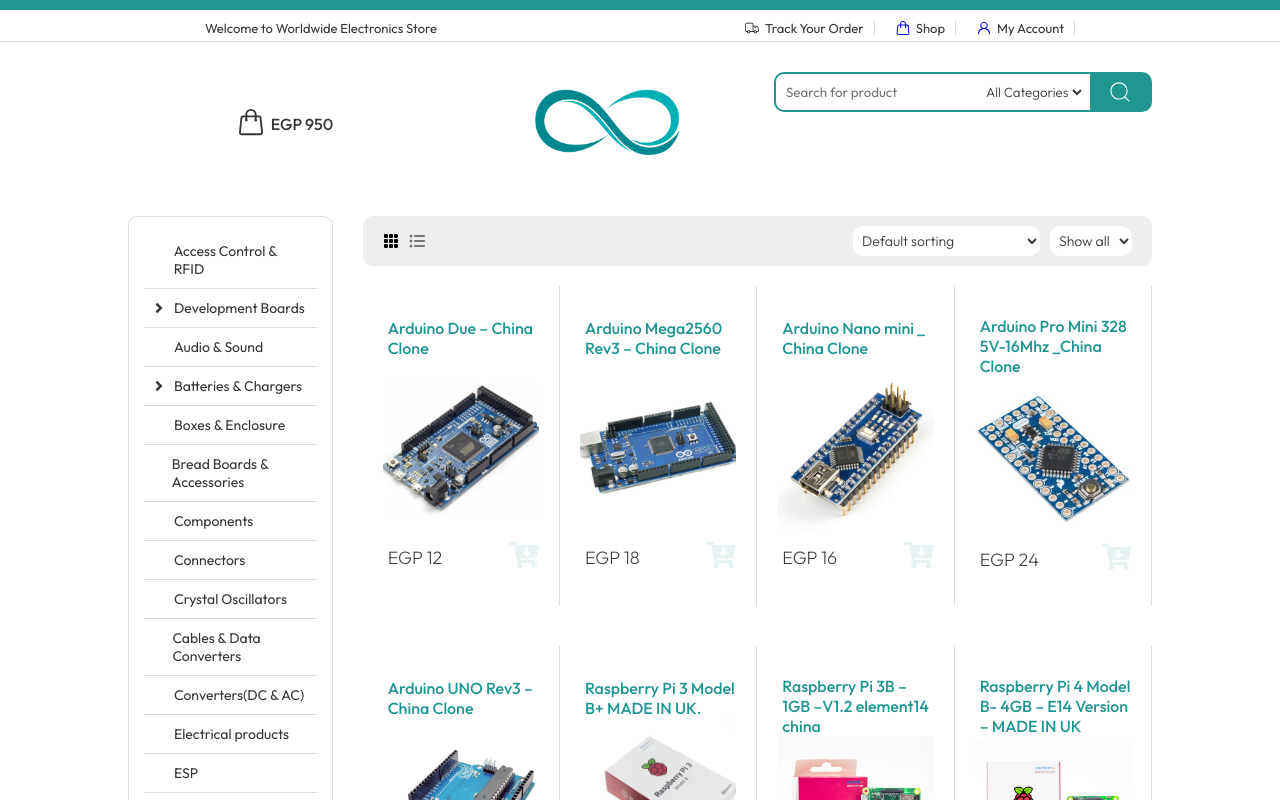
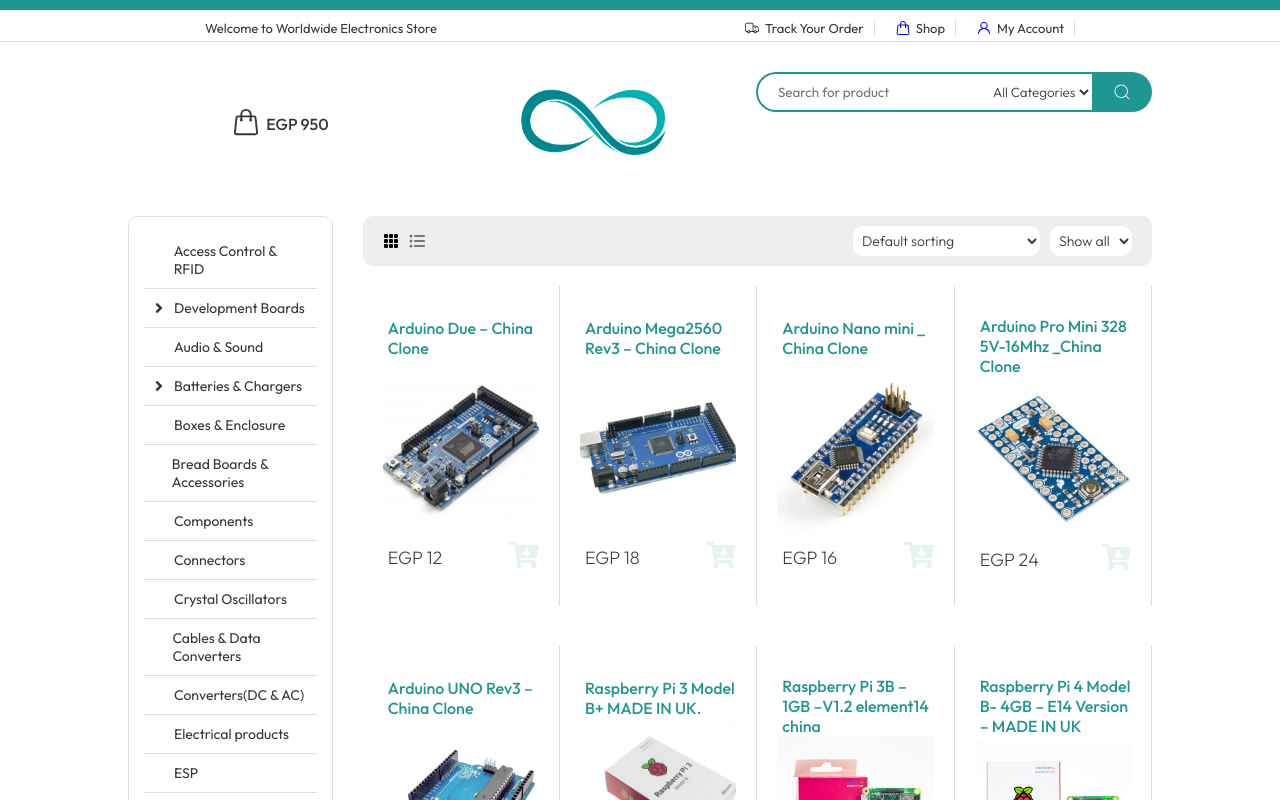
Before and after one commit to ShadyNabil8/Store-React.js-Node.js, a React (Vite) app in the folder frontend/: page / in a window 1280 px wide. Shown: the top 800 px of the page. Built offline with nearby package versions, Linux system fonts and the light colour scheme.

Commit message:
Sliding search

```diff
--- a/frontend/src/App.jsx
+++ b/frontend/src/App.jsx
@@ -11,17 +11,20 @@ import Cart from './pages/Cart/Cart'
 const App = () => {
   const [slidingSidebar, setSlidingSidebar] = useState(false);
   const [selectedCategory, setSelectedCategory] = useState('all')
+  const [slidingSearch, setSlidingSearch] = useState(false);
 
   return (
     <BrowserRouter>
       <div className='app'>
-        <div className={(slidingSidebar) ? "overlay overlay-show" : "overlay"} onClick={() => { setSlidingSidebar(false) }}></div>
+        <div className={(slidingSidebar) ? "overlay overlay-show" : (slidingSearch) ? "overlay overlay-show-transparent" : "overlay"} onClick={() => { setSlidingSidebar(false); setSlidingSearch(false) }}></div>
 
         <NavBar>
 
         </NavBar>
 
         <Header
+          slidingSearch={slidingSearch}
+          setSlidingSearch={setSlidingSearch}
           setSlidingSidebar={setSlidingSidebar}
           slidingSidebar={slidingSidebar}>
         </Header>
@@ -38,8 +41,8 @@ const App = () => {
             selectedCategory={selectedCategory}
             setSelectedCategory={setSelectedCategory}>
           </Home>} />
-          <Route path='/login' element={<Login/>} />
-          <Route path='/cart' element={<Cart/>} />
+          <Route path='/login' element={<Login />} />
+          <Route path='/cart' element={<Cart />} />
         </Routes>
 
         <Footer />
--- a/frontend/src/components/Header/Header.css
+++ b/frontend/src/components/Header/Header.css
@@ -1,3 +1,28 @@
+.sliding-searchbar{
+    position: fixed;
+    top: 60px;
+    width: 100%;
+    height: 80px;
+    background-color: rgb(255, 255, 255);
+    z-index: 4;
+    display: flex;
+    padding: 10px 60px;
+    align-items: center;
+    justify-content: space-between;
+    .searchbar{
+        border: 0px;
+        height: 30px;
+        flex:1;
+        padding: 0px 10px;
+        color: #31363F;
+    }
+    .search-icon{
+        height: 30px;
+        width: 30px;
+        color: #209693;
+    }
+}
+
 .header {
     display: grid;
     grid-template-columns: 1fr 1fr 1fr;
@@ -9,18 +34,20 @@
 
     .search-bar {
         display: flex;
-        border: 2px solid #209693;
-        border-radius: 10px;
+        border-radius: 50px;
         height: 40px;
         width: 100%;
 
         input {
             border: 0px;
-            margin-right: 5px;
-            margin-left: 10px;
             height: 100%;
             background-color: white;
+            border-top-left-radius: inherit;
+            border-bottom-left-radius: inherit;
+            border: 2px solid #209693;
+            border-right: 0px;
             color: #3c3b3b;
+            padding: 0px 20px;
             flex: 1;
         }
 
@@ -29,12 +56,12 @@
         select {
             border: 0px;
             background-color: white;
-            margin-right: 5px;
             height: 100%;
             font-weight: 300;
             color: #3c3b3b;
-            border-top-left-radius: 5px;
-            border-bottom-left-radius: 5px;
+            border: 2px solid #209693;
+            border-right: 0px;
+            border-left: 0px;
         }
 
 
@@ -44,14 +71,26 @@
             height: 100%;
             width: 60px;
             padding: 5px;
-            border-top-right-radius: 5px;
-            border-bottom-right-radius: 5px;
+            border-top-right-radius: inherit;
+            border-bottom-right-radius: inherit;
+            display: flex;
+            justify-content: center;
+            align-items: center;
+        }
+
+        button {
+            cursor: pointer;
+            transition: background-color 0.3s;
+        }
+
+        button:hover {
+            background-color: #31363F;
         }
 
         .search-icon {
             color: white;
-            height: 100%;
-            width: 80%;
+            height: 20px;
+            width: 20px;
         }
     }
 
@@ -163,7 +202,7 @@
             flex-shrink: 1;
             justify-content: center;
             align-items: center;
-            border-radius: 10px;
+            border-radius: 50px;
 
 
             input {
@@ -175,7 +214,7 @@
                 font-weight: 300;
                 font-size: 16px;
                 color: #3c3b3b;
-                padding: 10px;
+                padding: 0px 20px;
                 border-top-left-radius: inherit;
                 border-bottom-left-radius: inherit;
 
@@ -198,6 +237,9 @@
                 background-color: #209693;
                 border-top-right-radius: inherit;
                 border-bottom-right-radius: inherit;
+                display: flex;
+                justify-content: center;
+                align-items: center;
             }
 
             button {
@@ -211,8 +253,8 @@
 
             .search-icon {
                 color: white;
-                height: 50%;
-                width: 50%;
+                height: 20px;
+                width: 20px;
             }
         }
     }
--- a/frontend/src/components/Header/Header.jsx
+++ b/frontend/src/components/Header/Header.jsx
@@ -8,10 +8,9 @@ import { GoPerson } from "react-icons/go";
 import { Link } from 'react-router-dom';
 import { itemsContext } from '../../Contexts/StoreContext'
 
-const Header = ({ setSlidingSidebar, slidingSidebar }) => {
+const Header = ({ setSlidingSidebar, slidingSidebar, slidingSearch, setSlidingSearch }) => {
   const { cartItems, items_list } = useContext(itemsContext);
   const [isSticky, setIsSticky] = useState(false);
-
   useEffect(() => {
     const handleScroll = () => {
       if (window.scrollY > 20) {
@@ -31,6 +30,13 @@ const Header = ({ setSlidingSidebar, slidingSidebar }) => {
 
   return (
     <>
+      {
+        (slidingSearch) && <div className='sliding-searchbar'>
+          <input className='searchbar' placeholder='Search product'></input>
+          <CiSearch className='search-icon' />
+        </div>
+      }
+
       <div className={`header ${isSticky ? 'invisible' : ''}`}>
         <Link to='/cart' className="cart-items">
           <div>
@@ -91,7 +97,7 @@ const Header = ({ setSlidingSidebar, slidingSidebar }) => {
             </button>
           </div>
           <div className="right-header">
-            <CiSearch className='right-icon search' />
+            <CiSearch className='right-icon search' onClick={() => setSlidingSearch(true)} />
             <GoPerson className='right-icon' />
             <Link to='/cart' className="cart-items">
               <HiOutlineShoppingBag className='right-icon' />
--- a/frontend/src/index.css
+++ b/frontend/src/index.css
@@ -31,13 +31,19 @@
   left: 0;
   width: 100%;
   height: 100%;
-  background-color: rgba(0, 0, 0, 0.6);
+  background-color: transparent;
   visibility: hidden;
   opacity: 0;
   z-index: 3;
 }
 
 .overlay-show {
+  background-color: rgba(0, 0, 0, 0.6);
+  visibility: visible;
+  opacity: 1;
+}
+
+.overlay-show-transparent {
   visibility: visible;
   opacity: 1;
 }
@@ -45,9 +51,11 @@
 input:focus {
   outline: none;
 }
+
 select:focus {
   outline: none;
 }
+
 a {
   text-decoration: none;
 
```
